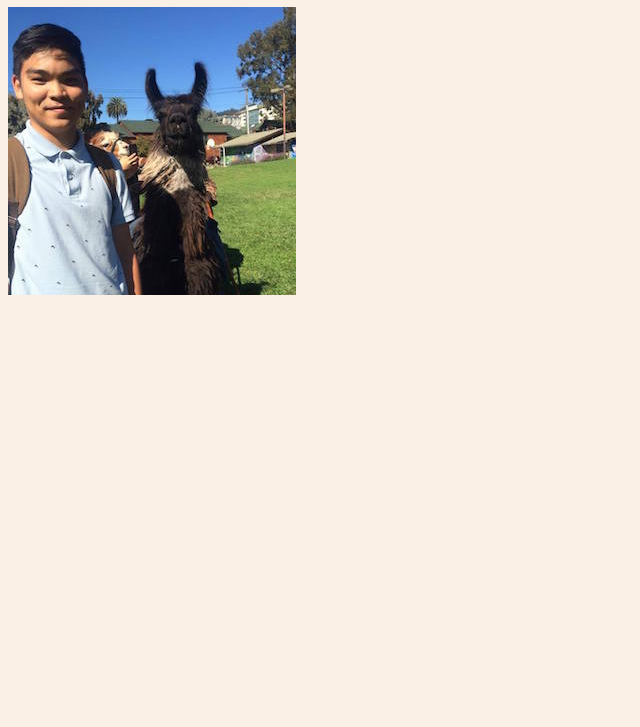
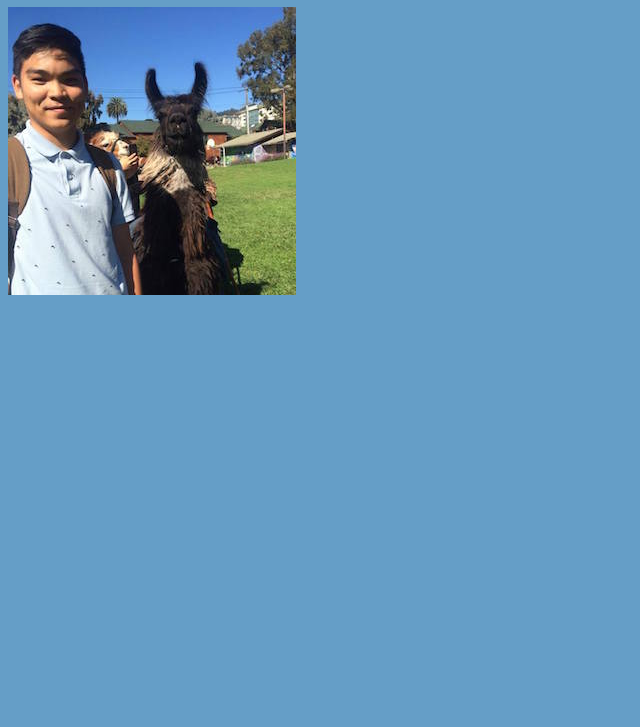
Before and after one commit to cscasalme/cscasalme.github.io, a plain HTML site: page index.html in a window 1280 px wide. Shown: the part 73-800 px from the top of the page, without its empty margins (0-640 px from the left). Drawn offline with Linux system fonts and the light colour scheme.

Commit message:
fixed image

```diff
--- a/index.html
+++ b/index.html
@@ -3,7 +3,7 @@
 
     <head>
     <style>
-	body {
+	div id {
     	background-color: linen;
 	}
 
```
